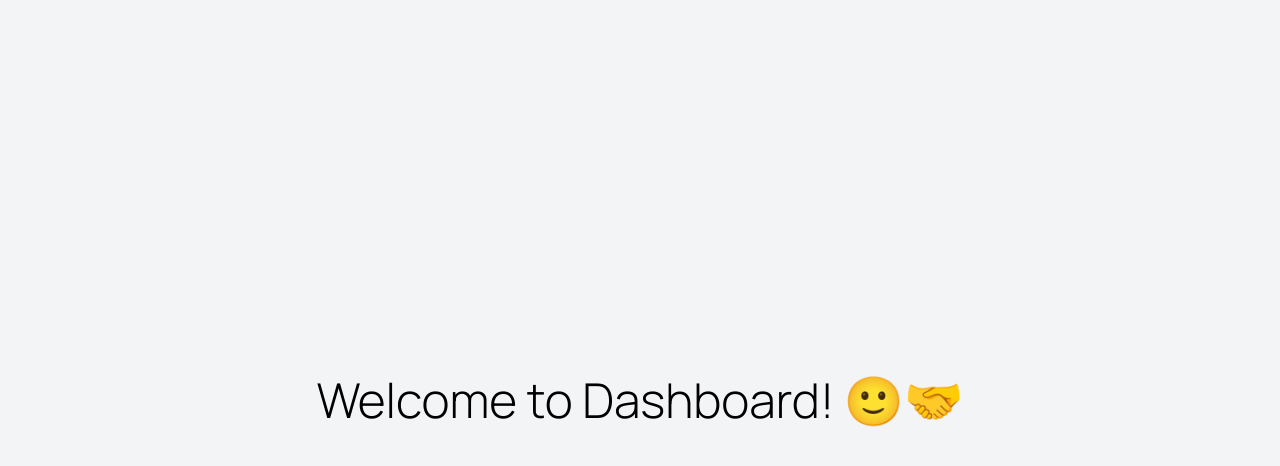
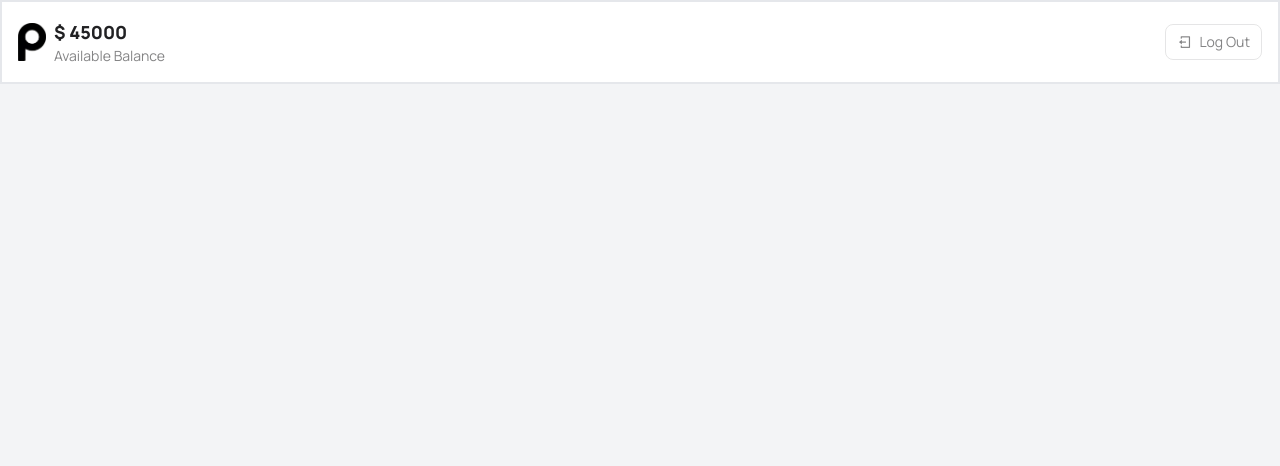
Before and after one commit to iamalshahed/ph-js-project-01-shahed, a website built with Vite: page src/pages/dashboard.html in a window 1280 px wide. Built offline with nearby package versions, Linux system fonts and the light colour scheme.

Commit message:
dashboard page top section done

```diff
--- a/index.html
+++ b/index.html
@@ -45,6 +45,7 @@
 
     <!-- script file -->
     <script type="module" src="./src/main.js"></script>
+    <script type="module" src="./src/remixicon.js"></script>
 
 </body>
 </html>
--- a/src/main.js
+++ b/src/main.js
@@ -1,5 +1,3 @@
-import "remixicon/fonts/remixicon.css";
-
 // fixed value
 const ourNumber = 12345678911;
 const ourDigit = 1234;
--- a/src/pages/dashboard.html
+++ b/src/pages/dashboard.html
@@ -3,7 +3,7 @@
 <head>
     <meta charset="UTF-8">
     <meta name="viewport" content="width=device-width, initial-scale=1.0">
-    <title>Payooo Mobile Bank</title>
+    <title>Dashboard</title>
     <!-- favicon -->
     <link rel="shortcut icon" href="/favicon.ico" type="image/x-icon">
 
@@ -14,14 +14,39 @@
 </head>
 <body>
 
-    <main class="p__center">
+    <main class="w-full mx-auto bg-white">
+        <!-- top -->
+        <div class="p-4 border-2 border-gray-200">
 
-        <h1 class="text-5xl font-light">Welcome to Dashboard! 🙂🤝</h1>
+            <div class="flex items-center justify-between">
+                <!-- left -->
+                <div class="flex items-center gap-2">
+                    <!-- logo -->
+                    <div class="">
+                        <img src="/logo.png" alt="logo" class="w-7">
+                    </div>
 
+                    <!-- text -->
+                    <div class="">
+                        <h1 class="text-zinc-950/90 text-lg font-extrabold">$ <strong>45000</strong></h1>
+                        <p class="text-zinc-950/50 text-sm font-normal">Available Balance</p>
+                    </div>
+                </div>
+
+                <!-- right -->
+                <div class="">
+                    <button class="btn__logout">
+                        <span><i class="ri-logout-box-line"></i></span>
+                        Log Out
+                    </button>
+                </div>
+            </div>
+
+        </div>
     </main>
 
     <!-- script file -->
-    <!-- <script type="module" src="./src/main.js"></script> -->
+    <script type="module" src="./../../src/remixicon.js"></script>
 
 </body>
 </html>
--- /dev/null
+++ b/src/remixicon.js
@@ -0,0 +1 @@
+import "remixicon/fonts/remixicon.css";
--- a/src/tailwind.css
+++ b/src/tailwind.css
@@ -8,7 +8,7 @@
 }
 
 @layer base {
-  ::selection{
+  ::selection {
     @apply bg-black/80 text-white;
   }
 
@@ -16,9 +16,9 @@
     @apply bg-gray-100 text-black font-bodyFont;
   }
 
-  img{
+  img {
     user-select: none;
-    pointer-events: none
+    pointer-events: none;
   }
 
   input::-webkit-outer-spin-button,
@@ -41,6 +41,10 @@
     @apply p-4 w-full bg-[#848484] text-[#fcfcfc] text-center text-base font-medium rounded-full cursor-pointer disabled:cursor-not-allowed;
   }
 
+  .btn__logout {
+    @apply flex items-center gap-2 px-3 py-2 rounded-lg outline-1 outline-offset-[-1px] outline-zinc-950/10 cursor-pointer text-zinc-950/50 text-sm font-normal hover:bg-gray-100;
+  }
+
   /* if button id not disabled */
   .login__btn__active {
     @apply bg-black text-white transition-all duration-200 ease-in-out hover:bg-black/85;
```
Also changed, not shown: public/bg.png (deleted).
